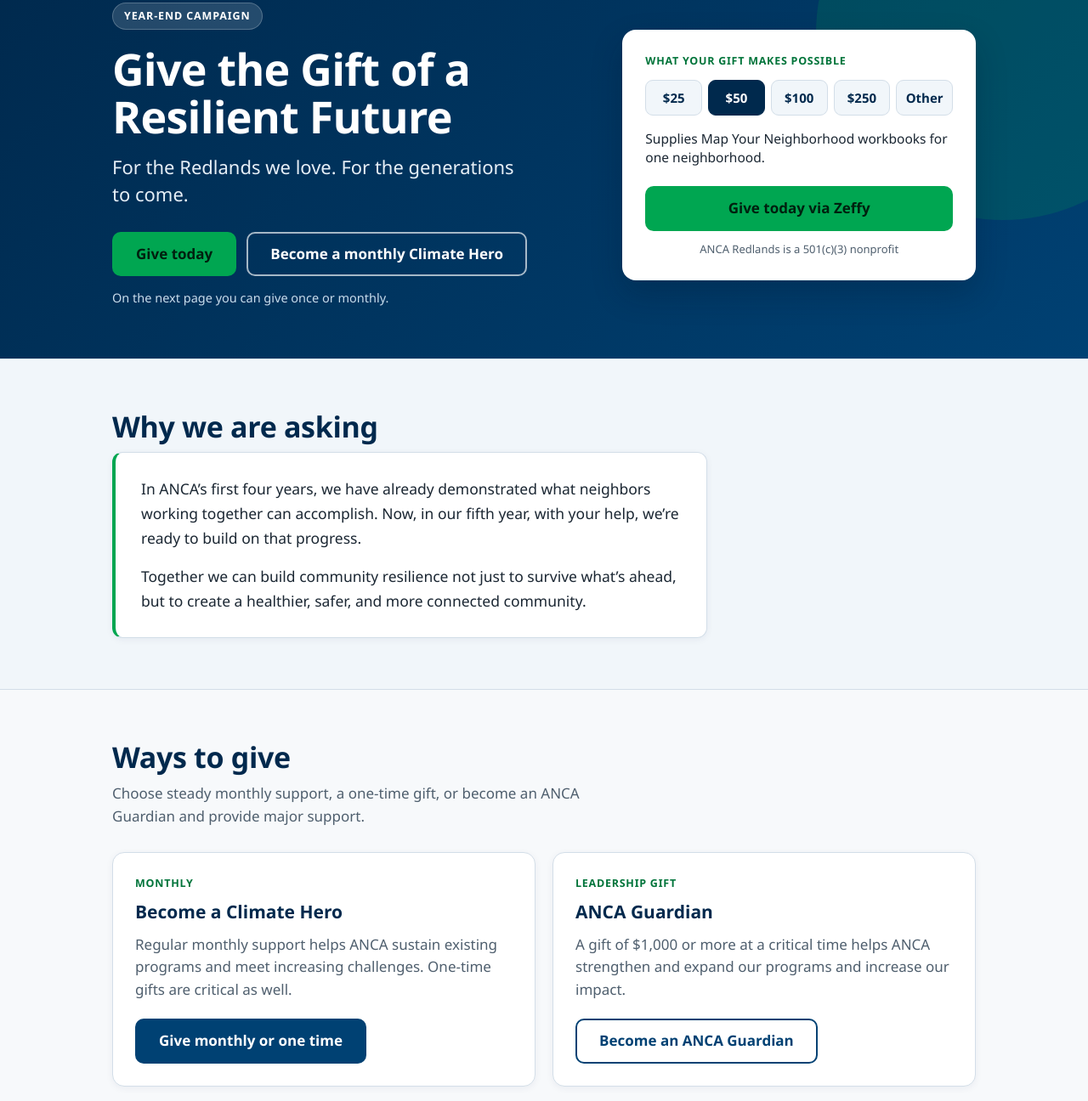
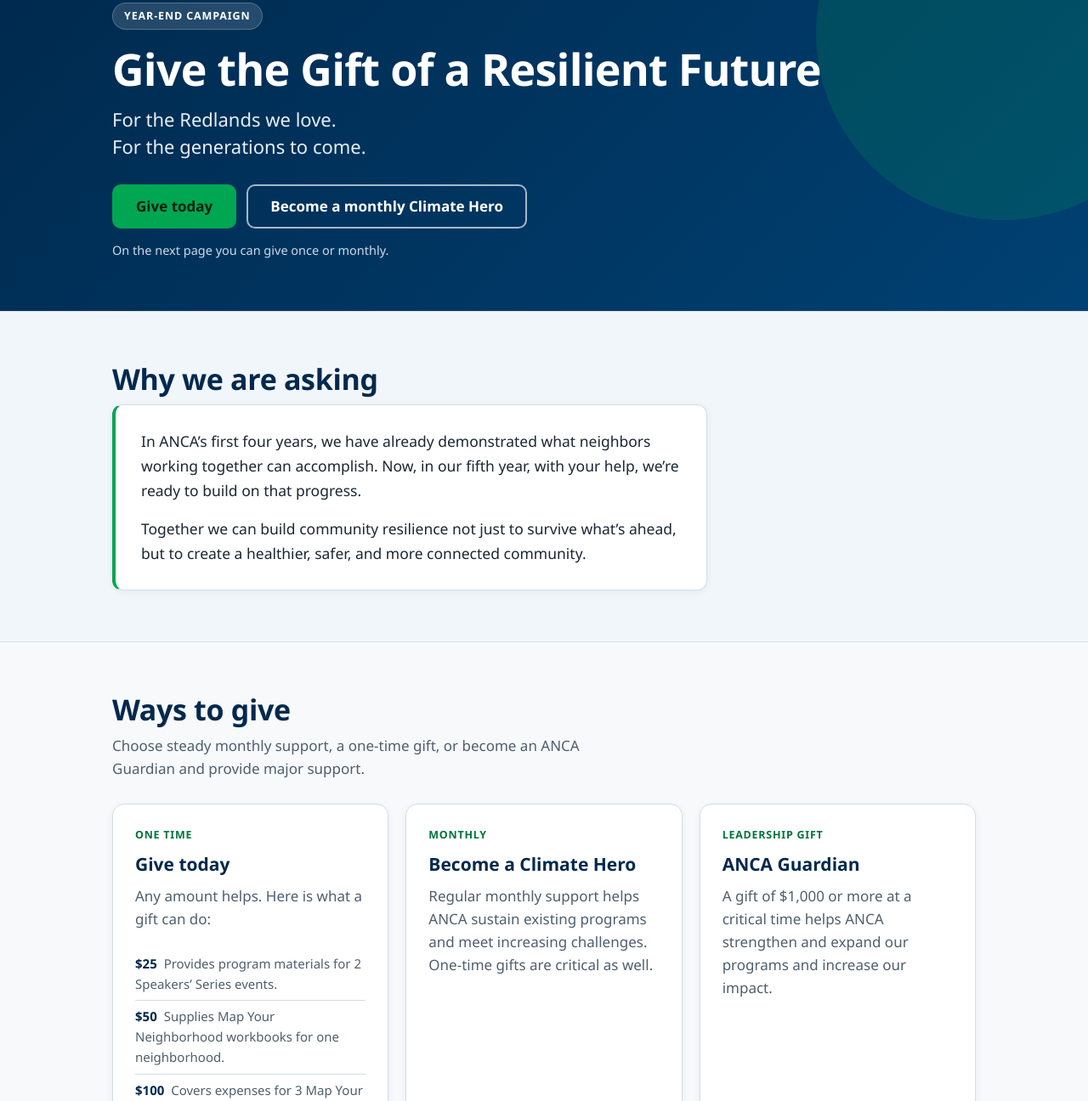
Before and after one commit to ANCA-Redlands/giving-campaign, a plain HTML site: page index.html in a window 1280 px wide. Shown: the part 144-1440 px from the top of the page at 85% size. Drawn offline with Linux system fonts and the light colour scheme.

Commit message:
Add files via upload
Meeting Feedback

```diff
--- a/app.js
+++ b/app.js
@@ -51,14 +51,15 @@
   var src = (qs.get('src') || qs.get('utm_source') || '').toLowerCase().replace(/[^a-z0-9_-]/g, '').slice(0, 40);
 
   function formKeyFor(key) { return key === 'phase' ? phase.form : key; }
-  function giveUrl(key) {
+  function giveUrl(key, content) {
     var f = (C.forms || {})[formKeyFor(key)];
     if (!f || !f.url) { return ''; }
-    if (!src) { return f.url; }
+    if (!src && !content) { return f.url; }
     try {
       var u = new URL(f.url);
-      u.searchParams.set('utm_source', src);
+      u.searchParams.set('utm_source', src || 'campaign-page');
       u.searchParams.set('utm_campaign', C.campaignId || 'campaign');
+      if (content) { u.searchParams.set('utm_content', content); }
       return u.toString();
     } catch (e) { return f.url; }
   }
@@ -68,7 +69,7 @@
     if (isLive) { return null; }
     return el('a', { class: 'btn ' + cls, 'aria-disabled': 'true', role: 'link', title: 'Link not set yet', text: label });
   }
-  function giveButton(cls, label, key) { return btnFromUrl(cls, label, giveUrl(key)); }
+  function giveButton(cls, label, key, content) { return btnFromUrl(cls, label, giveUrl(key, content)); }
   function contactUrl() {
     var e = (C.org || {}).contactEmail;
     return e ? 'mailto:' + e : '';
@@ -125,61 +126,12 @@
     C.heroNote ? el('p', { class: 'hero-note', text: C.heroNote }) : null
   ]);
 
-  var impact = C.impactTiers || {};
   var heroGridKids = [heroLeft];
-
-  if (impact.enabled && Array.isArray(impact.tiers) && impact.tiers.length) {
-    var selectedAmt = impact.defaultAmount || impact.tiers[0].amount;
-    var descEl = el('p', { class: 'impact-desc' });
-    var tierRow = el('div', { class: 'tier-pills', role: 'group', 'aria-label': 'Select a sample gift amount' });
-    var pillBtns = [];
-
-    function selectTier(tier) {
-      selectedAmt = tier.amount;
-      descEl.textContent = tier.label;
-      pillBtns.forEach(function (pb) {
-        var active = Number(pb.getAttribute('data-amt')) === selectedAmt;
-        pb.classList.toggle('active', active);
-        pb.setAttribute('aria-pressed', active ? 'true' : 'false');
-      });
-    }
-
-    impact.tiers.forEach(function (tier) {
-      var pb = el('button', {
-        type: 'button',
-        class: 'tier-pill',
-        'data-amt': String(tier.amount),
-        text: '$' + tier.amount
-      });
-      pb.addEventListener('click', function () { selectTier(tier); });
-      pillBtns.push(pb);
-      tierRow.appendChild(pb);
-    });
-
-    var customPill = el('button', {
-      type: 'button',
-      class: 'tier-pill',
-      'data-amt': '0',
-      text: 'Other'
-    });
-    customPill.addEventListener('click', function () {
-      selectTier({ amount: 0, label: 'Every dollar supports neighbor-led climate resilience right here in Redlands.' });
-    });
-    pillBtns.push(customPill);
-    tierRow.appendChild(customPill);
-
-    var initialTier = impact.tiers.filter(function (t) { return t.amount === selectedAmt; })[0] || impact.tiers[0];
-    selectTier(initialTier);
-
-    var cardCta = giveButton('primary full-btn', (phase.button || 'Give today') + ' via Zeffy', 'phase');
-    var impactCard = el('aside', { class: 'hero-card', 'aria-label': 'Gift impact preview' }, [
-      el('div', { class: 'hero-card-kicker', text: impact.heading || 'What your gift makes possible' }),
-      tierRow,
-      descEl,
-      cardCta,
-      el('div', { class: 'hero-card-trust', text: 'ANCA Redlands is a 501(c)(3) nonprofit' })
-    ]);
-    heroGridKids.push(impactCard);
+  var hp = C.hero || {};
+  if (hp.image) {
+    var fig = el('figure', { class: 'hero-photo' }, [el('img', { src: hp.image, alt: hp.alt || '', loading: 'eager' })]);
+    if (hp.credit) { fig.appendChild(el('figcaption', { text: hp.credit })); }
+    heroGridKids.push(fig);
   }
 
   var heroInner = el('div', { class: heroGridKids.length > 1 ? 'wrap hero-grid' : 'wrap' }, heroGridKids);
@@ -215,8 +167,13 @@
     var body = w.text;
     if (isContact && org.mailingAddress) { body += ' To give by check, mail it to: ' + org.mailingAddress + '.'; }
     var btn = btnFromUrl(w.form === 'guardian' || isContact ? 'outline' : 'dark', label, url);
+    var listEl = null;
+    if (w.list && w.list.length) {
+      listEl = el('ul', { class: 'gift-list' });
+      w.list.forEach(function (it) { listEl.appendChild(el('li', {}, [el('b', { text: it.amount }), document.createTextNode(' ' + it.text)])); });
+    }
     cards.push(el('article', { class: 'card' }, [
-      el('div', { class: 'kicker', text: w.kicker }), h3, el('p', { text: body }), btn
+      el('div', { class: 'kicker', text: w.kicker }), h3, el('p', { text: body }), listEl, btn
     ]));
   });
   if (cards.length) {
@@ -238,6 +195,7 @@
       if (!isLive && it.confirm) { h.appendChild(el('span', { class: 'flag', text: 'to confirm' })); missing.push('Confirm: ' + it.title + '. ' + it.confirm); }
       pg.appendChild(el('article', { class: 'card' }, [h, el('p', { text: it.text || '' }), it.url ? el('a', { class: 'more', href: it.url, rel: 'noopener', text: 'Learn more →' }) : null]));
     });
+    if (pr.moreLink && pr.moreLink.url) { pg.appendChild(el('div', { class: 'more-tile' }, [el('a', { class: 'more', href: pr.moreLink.url, rel: 'noopener', text: pr.moreLink.label || 'Learn more' })])); }
     sp.wrap.appendChild(pg);
     main.appendChild(sp.node); addNav('programs', 'What we do');
     if (!isLive && !(C.approved || {}).programs) { missing.push('"What ANCA does" descriptions are drawn from the Hub Programs page. Confirm they are current.'); }
@@ -289,7 +247,7 @@
           if (entry.action) { kids.push(el('p', { class: 'try', text: 'Try this: ' + entry.action })); }
           if (!entry.text && !isLive) { kids.push(el('p', { class: 'todo', text: 'Content to come' })); }
           if (isGift && !isLive) { kids.push(el('span', { class: 'prompt', text: 'Giving prompt' })); }
-          if (isGift && iso === today) { var gb = giveButton('dark small', td.promptButton || 'Give today', 'phase'); if (gb) { kids.push(gb); } }
+          if (isGift && iso === today) { var gb = giveButton('dark small', td.promptButton || 'Give today', 'phase', 'day-' + i); if (gb) { kids.push(gb); } }
         } else {
           kids.push(el('em', { text: 'Opens ' + shortDate(iso) }));
         }
--- a/config.js
+++ b/config.js
@@ -32,7 +32,7 @@ window.CAMPAIGN = {
   // Placeholder theme (Linda's suggestion). Milan decides the final wording.
   theme: {
     headline: 'Give the Gift of a Resilient Future',
-    subline: 'For the Redlands we love. For the generations to come.'
+    subline: 'For the Redlands we love.\nFor the generations to come.'
   },
 
   // Zeffy form addresses. Paste each full link. Empty means the button is hidden on the live page.
@@ -54,19 +54,9 @@ window.CAMPAIGN = {
   // Small line under the main button. Leave empty to hide.
   heroNote: 'On the next page you can give once or monthly.',
 
-  // Tangible gift anchors shown in the hero card so donors can picture what their gift supports.
-  // Set enabled: false to hide, or adjust amounts/labels once approved.
-  impactTiers: {
-    enabled: true,
-    heading: 'What your gift makes possible',
-    defaultAmount: 50,
-    tiers: [
-      { amount: 25,  label: 'Provides program materials for 2 Speakers\u2019 Series events.' },
-      { amount: 50,  label: 'Supplies Map Your Neighborhood workbooks for one neighborhood.' },
-      { amount: 100, label: 'Covers expenses for 3 Map Your Neighborhood follow-up meetings that help neighborhoods strengthen their plans and get better acquainted.' },
-      { amount: 250, label: 'Gets one more neighborhood disaster-prepared with a Map Your Neighborhood event.' }
-    ]
-  },
+  // Photo on the right of the top banner. Put the file in assets/ and set image. Leave image empty for a text-only banner.
+  // credit: a short line shown under the photo (needed for most Creative Commons licenses).
+  hero: { image: '', alt: '', credit: '' },
 
   // The story of the need and the ask. Take it from Linda's approved letter. Empty hides the section.
   need: {
@@ -83,15 +73,21 @@ window.CAMPAIGN = {
   //   hideIfSameAsMain = hide this card while it would repeat the main button's link
   waysIntro: 'Choose steady monthly support, a one-time gift, or become an ANCA Guardian and provide major support.',
   ways: [
+    { kicker: 'One time', title: 'Give today',
+      text: 'Any amount helps. Here is what a gift can do:',
+      list: [
+        { amount: '$25',  text: 'Provides program materials for 2 Speakers\u2019 Series events.' },
+        { amount: '$50',  text: 'Supplies Map Your Neighborhood workbooks for one neighborhood.' },
+        { amount: '$100', text: 'Covers expenses for 3 Map Your Neighborhood follow-up meetings that help neighborhoods strengthen their plans and get better acquainted.' },
+        { amount: '$250', text: 'Gets one more neighborhood disaster-prepared with a Map Your Neighborhood event.' }
+      ],
+      form: 'phase', button: 'Give today' },
     { kicker: 'Monthly', title: 'Become a Climate Hero',
       text: 'Regular monthly support helps ANCA sustain existing programs and meet increasing challenges. One-time gifts are critical as well.',
       form: 'climateHero', button: 'Give monthly or one time' },
     { kicker: 'Leadership gift', title: 'ANCA Guardian',
       text: 'A gift of $1,000 or more at a critical time helps ANCA strengthen and expand our programs and increase our impact.',
-      form: 'guardian', button: 'Become an ANCA Guardian' },
-    { kicker: 'Any amount', title: 'Make a gift',
-      text: 'Every contribution is welcome.',
-      form: 'phase', button: 'Give today', hideIfSameAsMain: true }
+      form: 'guardian', button: 'Become an ANCA Guardian' }
   ],
 
   // Optional goal display, updated by hand for now. Turn on when a goal is ready.
@@ -132,22 +128,23 @@ window.CAMPAIGN = {
     enabled: true,
     heading: 'What ANCA does',
     intro: 'ANCA turns climate concern into community strength by providing education on sustainable-living practices, organizing neighborhoods to be prepared for more severe climate impacts, and mobilizing local networks to plan for working in a more challenging environment. At a time when things can feel overwhelming, ANCA helps residents rediscover their capacity to care for one another and act together.',
+    moreLink: { label: 'Learn more \u2192', url: 'https://redlands-anca.hub.arcgis.com/pages/programs' },
     items: [
       { title: 'Speakers\u2019 Series',
         text: 'A monthly educational series on Resilient Living that helps our community members think more proactively about how we need to live in a future shaped by climate disruptions.',
-        url: 'https://redlands-anca.hub.arcgis.com/pages/programs' },
+        url: '' },
       { title: 'Map Your Neighborhood',
         text: 'Our disaster preparedness program brings neighborhoods together to create plans for how to respond to major disasters and learn other ways to become more resilient in these uncertain times.',
-        url: 'https://redlands-anca.hub.arcgis.com/pages/our-neighborhoods' },
+        url: 'https://redlands-anca.hub.arcgis.com/pages/map-your-neighborhood~3163fbe8118c4d04b23f395bf96cc88c' },
       { title: 'Repair Caf\u00e9',
         text: 'A popular quarterly event where skilled volunteers repair everyday items at no charge, reducing waste, saving money, and sharing skills that support sustainable living.',
-        url: 'https://redlands-anca.hub.arcgis.com/pages/upcoming-events' },
+        url: 'https://redlands-anca.hub.arcgis.com/pages/0d973637c2b344b99620af238f04b6d9' },
       { title: 'Day of Climate Action',
         text: 'A city-wide day of action, learning, and celebration that inspires and motivates year-round sustainable living practices.',
-        url: 'https://redlands-anca.hub.arcgis.com/pages/programs' },
+        url: '' },
       { title: 'At-Risk Neighborhood Initiative',
         text: 'A coalition of residents and organizations that provides neighborhoods most at-risk from climate impacts with useful information, local resources, and opportunities to participate in preparing for a more challenging future.',
-        url: 'https://redlands-anca.hub.arcgis.com/pages/programs' }
+        url: '' }
     ]
   },
 
--- a/styles.css
+++ b/styles.css
@@ -40,7 +40,7 @@ nav a:hover{text-decoration:underline}
 .hero-grid{display:grid;grid-template-columns:1.15fr .85fr;gap:38px;align-items:center}
 .tag{display:inline-block;font-size:12.5px;font-weight:700;letter-spacing:.07em;text-transform:uppercase;background:rgba(255,255,255,.14);border:1px solid rgba(255,255,255,.22);padding:5px 13px;border-radius:999px;margin-bottom:18px}
 .hero h1{font-size:clamp(34px,5vw,52px);line-height:1.08;margin:0 0 16px;letter-spacing:-.015em}
-.hero .sub{font-size:clamp(18px,2.2vw,22px);margin:0 0 28px;max-width:38ch;color:#e6eff7;line-height:1.45}
+.hero .sub{white-space:pre-line;font-size:clamp(18px,2.2vw,22px);margin:0 0 28px;max-width:38ch;color:#e6eff7;line-height:1.45}
 .hero-note{margin:14px 0 0;font-size:14.5px;color:#c9dcec}
 .cta-row{display:flex;flex-wrap:wrap;gap:12px;align-items:center}
 
@@ -152,3 +152,13 @@ footer .social a{margin-right:14px}
   .card .btn{width:100%}
 }
 @media (prefers-reduced-motion:reduce){html{scroll-behavior:auto}}
+
+.hero-photo{margin:0}
+.hero-photo img{display:block;width:100%;height:auto;aspect-ratio:4/3;object-fit:cover;border-radius:16px;box-shadow:var(--shadow-lg)}
+.hero-photo figcaption{margin-top:8px;font-size:12.5px;color:#c9dcec}
+.gift-list{list-style:none;margin:0 0 20px;padding:0;color:var(--muted);font-size:15px}
+.gift-list li{padding:7px 0;border-top:1px solid var(--line)}
+.gift-list li:first-child{border-top:0}
+.gift-list b{color:var(--navy-900);margin-right:4px}
+.more-tile{display:flex;align-items:center;padding:0 8px}
+.more-tile a.more{font-weight:700;font-size:17px}
```
